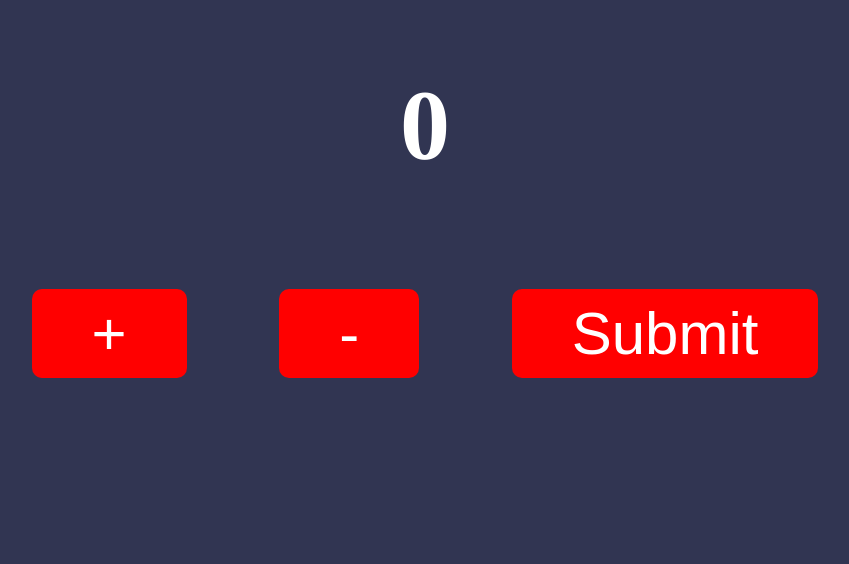
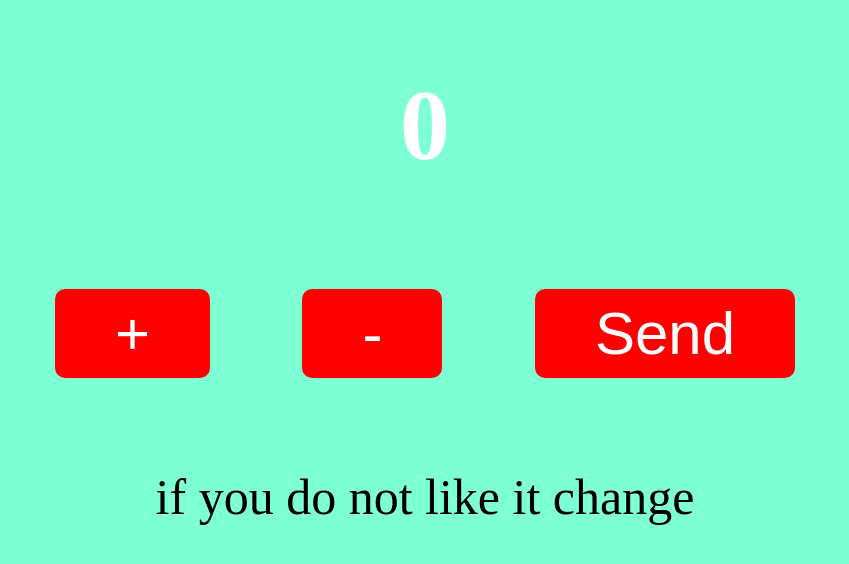
Before and after one commit to Toseefkhan123/firstrepo, a plain HTML site: page index.html in a window 1280 px wide. Shown: the whole page, without its empty margins (215-1064 px from the left). Drawn offline with Linux system fonts and the light colour scheme.

```diff
--- a/index.html
+++ b/index.html
@@ -7,7 +7,8 @@
         body {
             text-align: center;
             font-size: 50px;
-            background-color: #313552;
+            background-color: aquamarine;
+            image-rendering: optimizeQuality;
         }
 
         h1 {
@@ -35,7 +36,10 @@
 
     <button id="plus">+</button>
     <button id="minus">-</button>
-    <button>Submit</button>
+    <button>Send</button>
+    <p>if you do not like it change</p>
+
+
 
 
     <script>
```
